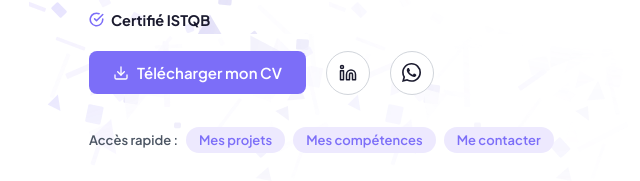
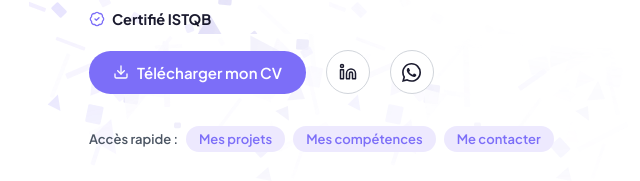
Before and after one commit to KevinAuchoybur/myProWebsite, a plain HTML site: page index-live.html in a window 1280 px wide. Shown: the part 343-524 px from the top of the page, 11-651 px from the left. Drawn offline with Linux system fonts and the light colour scheme.

Commit message:
Hero: bouton CV en pill (coherence avec Me contacter) + icone badge certifie sur Certifie ISTQB
- .btn-hero-cv : border-radius 50px (meme forme que le CTA Me contacter)
- Icone 'Certifie ISTQB' remplacee par un sceau festonne + check (badge-check)

Co-Authored-By: Claude Opus 4.8 <noreply@anthropic.com>
[Edit sur index-live.html -- site en maintenance]

```diff
--- a/index-live.html
+++ b/index-live.html
@@ -113,7 +113,7 @@
       </h1>
       <p class="hero__pitch" data-i18n-html="hero.pitch"></p>
       <p class="hero__subrole">
-        <svg class="hero__subrole-check" xmlns="http://www.w3.org/2000/svg" width="15" height="15" viewBox="0 0 24 24" fill="none" stroke="currentColor" stroke-width="2.5" stroke-linecap="round" stroke-linejoin="round"><path d="M22 11.08V12a10 10 0 1 1-5.93-9.14"/><polyline points="22 4 12 14.01 9 11.01"/></svg>
+        <svg class="hero__subrole-check" xmlns="http://www.w3.org/2000/svg" width="16" height="16" viewBox="0 0 24 24" fill="none" stroke="currentColor" stroke-width="2" stroke-linecap="round" stroke-linejoin="round"><path d="M3.85 8.62a4 4 0 0 1 4.78-4.77 4 4 0 0 1 6.74 0 4 4 0 0 1 4.78 4.78 4 4 0 0 1 0 6.74 4 4 0 0 1-4.77 4.78 4 4 0 0 1-6.75 0 4 4 0 0 1-4.78-4.77 4 4 0 0 1 0-6.76Z"/><path d="m9 12 2 2 4-4"/></svg>
         <span data-i18n-html="hero.subrole"></span>
       </p>
       <div class="hero__actions">
--- a/style.css
+++ b/style.css
@@ -1727,7 +1727,7 @@ section {
   padding: 12px 24px;
   background: var(--purple);
   color: #ffffff;
-  border-radius: 8px;
+  border-radius: 50px;
   font-size: 15px;
   font-weight: 600;
   text-decoration: none;
```
